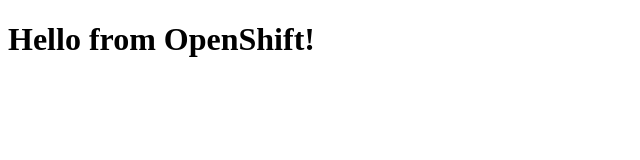
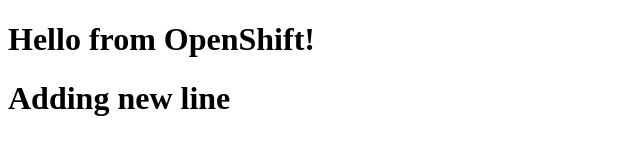
Before and after one commit to bhagatsunny1998/html-openshift-demo, a plain HTML site: page index.html in a window 1280 px wide. Shown: the whole page, without its empty margins (0-640 px from the left). Drawn offline with Linux system fonts and the light colour scheme.

Commit message:
adding new line

```diff
--- a/index.html
+++ b/index.html
@@ -5,5 +5,6 @@
 </head>
 <body>
   <h1>Hello from OpenShift!</h1>
+  <h1>Adding new line</h1>
 </body>
 </html>
```
